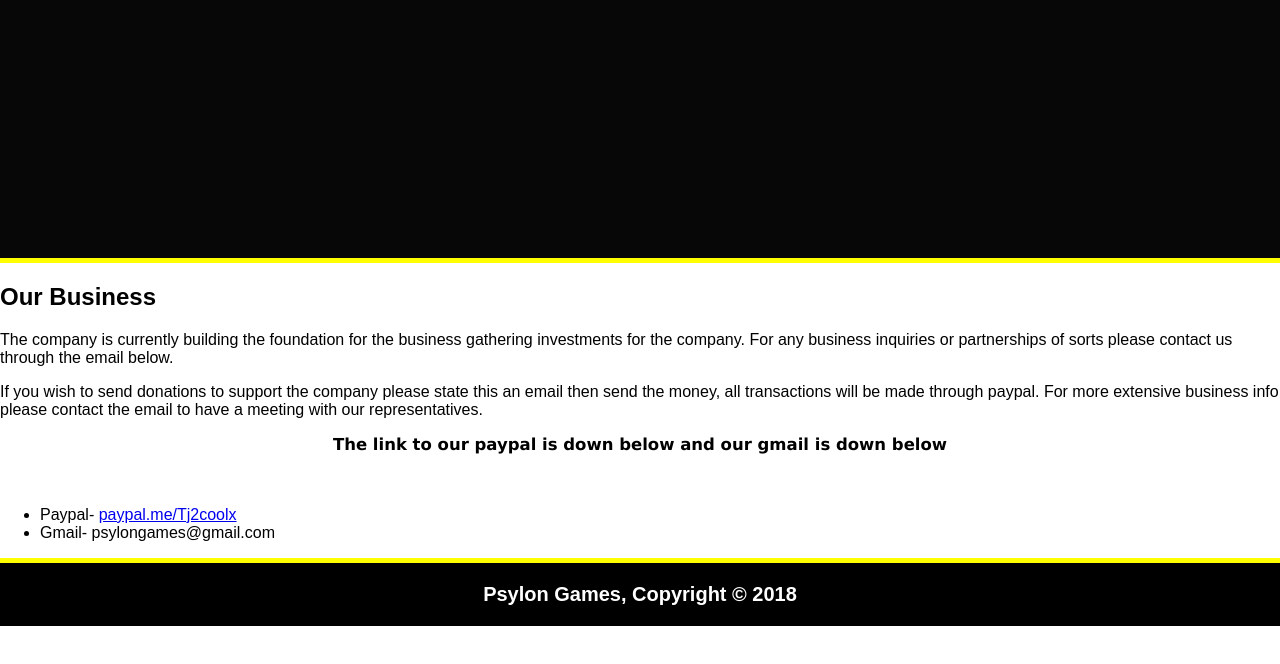
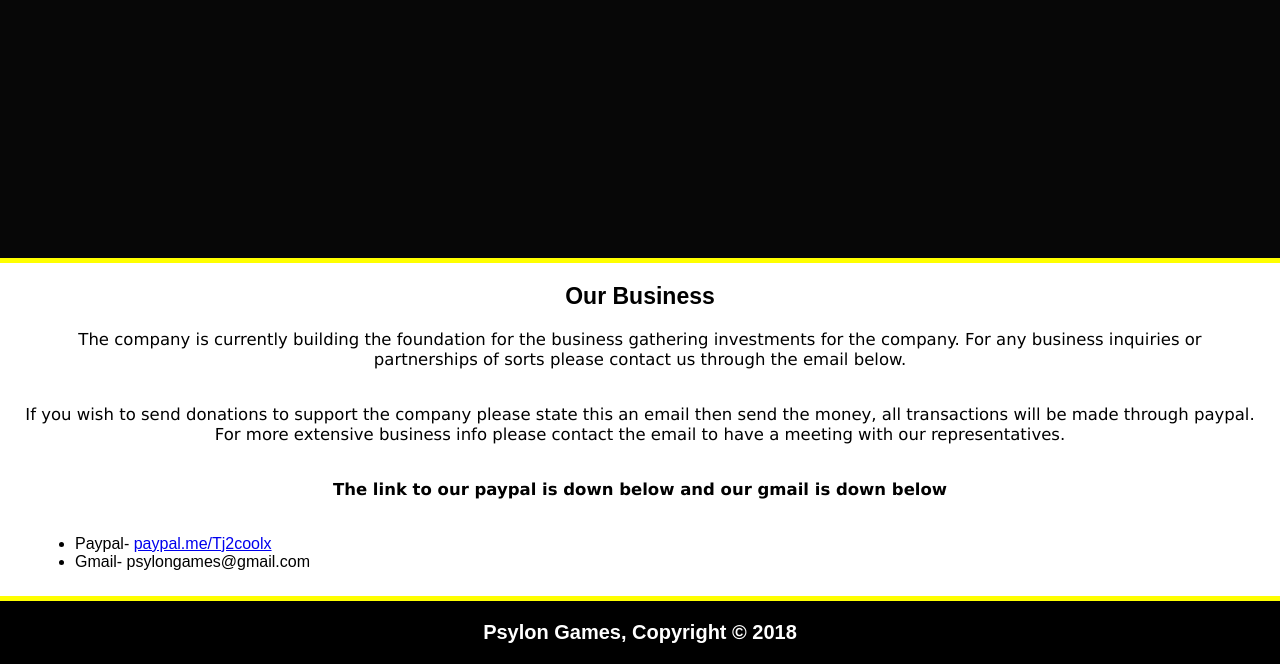
Before and after one commit to Tj2cool/Psylon-Games, a plain HTML site: page contact.html in a window 1280 px wide. Shown: the part 345-1009 px from the top of the page. Before the commit the page ends 971 px from the top, so only its background shows below. Drawn offline with nearby package versions, Linux system fonts and the light colour scheme.

Commit message:
first commit

```diff
--- a/style.css
+++ b/style.css
@@ -203,7 +203,7 @@ header nav ul li a.active{
     line-height: 20px;
     font-family: Verdana, Arial, Helvetica, sans-serif;
 }
-#business-about h2{
+#contact-about h2{
     margin: 0px;
     padding: 0px;
     text-align: center;
@@ -212,7 +212,7 @@ header nav ul li a.active{
     font-size: 23px;
     padding: 20px 0px 20px 0px;
 }
-#business-about p, h5{
+#contact-about p, h5{
     text-align: center;
     margin: 0px;
     padding: 0px 25px 35px 25px;
@@ -220,7 +220,7 @@ header nav ul li a.active{
     line-height: 20px;
     font-family: Verdana, Arial, Helvetica, sans-serif;
 }
-#business-about ul{
+#contact-about ul{
     text-align: left;
     margin: 0px;
     padding: 0px 0px 25px 75px
```
